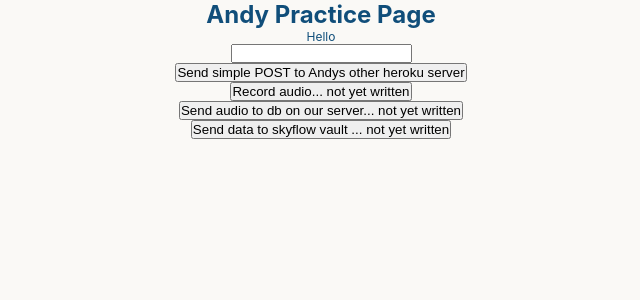
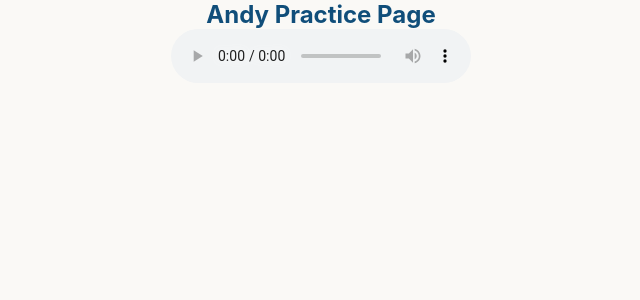
Before and after one commit to amitofsk/hearthark, a React (Create React App) app: page /patientAM in a window 1280 px wide. Shown: the top 300 px of the page, without its empty margins (319-959 px from the left). Built offline with nearby package versions, Linux system fonts and the light colour scheme.

Commit message:
Look in the patientAM page. I have simple audio working with react.

```diff
--- a/src/pages/patientAM-page/patientAM-page.component.jsx
+++ b/src/pages/patientAM-page/patientAM-page.component.jsx
@@ -1,71 +1,16 @@
 import React from "react";
-/* You may have to do the following to get started on a new machine
- * npm install react scripts
- * npm install
- * npm run start
- *
- *
- */
-
-//import AudioRecorder from "node-audiorecorder";
-/*This first Button function successfully sends a http POST to my server
- */
-function bFunction() {
-        let mycolor='b';
-	mycolor=document.getElementById("colorinput").value;
-	mycolor='myvalue='+mycolor;
-
-	if(document.getElementById("btest").innerHTML==="A")
-	  {document.getElementById("btest").innerHTML="B";}
-	else
-	{
-	  document.getElementById("btest").innerHTML="A";
-	}
-	document.getElementById("btest").innerHTML=mycolor;
-	const requestOptions = {
-		method: 'POST',
-		headers: {'Content-Type':'application/x-www-form-urlencoded'},
-		body: mycolor
-	};
-	fetch('https://infinite-scrubland-41520.herokuapp.com/color', requestOptions)
-	.then(response =>response.json())
-	.then(data =>this.setState({postId:data.id}));
-}
-
-/*When you press this button, it should record audio locally
- * I'm following the example at https://www.npmjs.com/package/node-audiorecorder
- *Here's another ref: https://developers.google.com/web/fundamentals/media/recording-audio
- *
- * */
-function cFunction() {
-
-}
-
-/*When you press this button, it should send an audio recording to our server */
-function dFunction() {
-
-}
-
-
-function eFunction() {
-
-}
-
-const PatientAMPage = () => {
+import audioSong from "./cat.mp3"
+class PatientAMPage extends React.Component{
+	render() {
+//const PatientAMPage = () => {
   return (
     <div>
       <h1>Andy Practice Page</h1>
-      <p id="btest"> Hello </p>
-	  <input type="text" id="colorinput" name="gray"></input>
-	  <br></br>
-	  <button  type="button" onClick={() => bFunction()}>Send simple POST to Andys other heroku server </button>
+		<audio id="audiox" controls>
+	  		<source src={audioSong} type="audio/mpeg">
+	  		</source>
+	  	</audio>
 
-	  <br></br>
-          <button type="button" onClick={() => cFunction()}>Record audio... not yet written </button>
-          <br></br>
-	  <button type="button" onClick={() => dFunction()}>Send audio to db on our server... not yet written </button>
-	  <br></br>
-	  <button type="button" onClick={() => eFunction()}>Send data to skyflow vault ... not yet written </button>
 
 	  </div>
 
@@ -75,5 +20,5 @@ const PatientAMPage = () => {
 
   );
 };
-
+}
 export default PatientAMPage;
```
Also changed, not shown: 1 other file (tests, documents, lock files or other folders).
